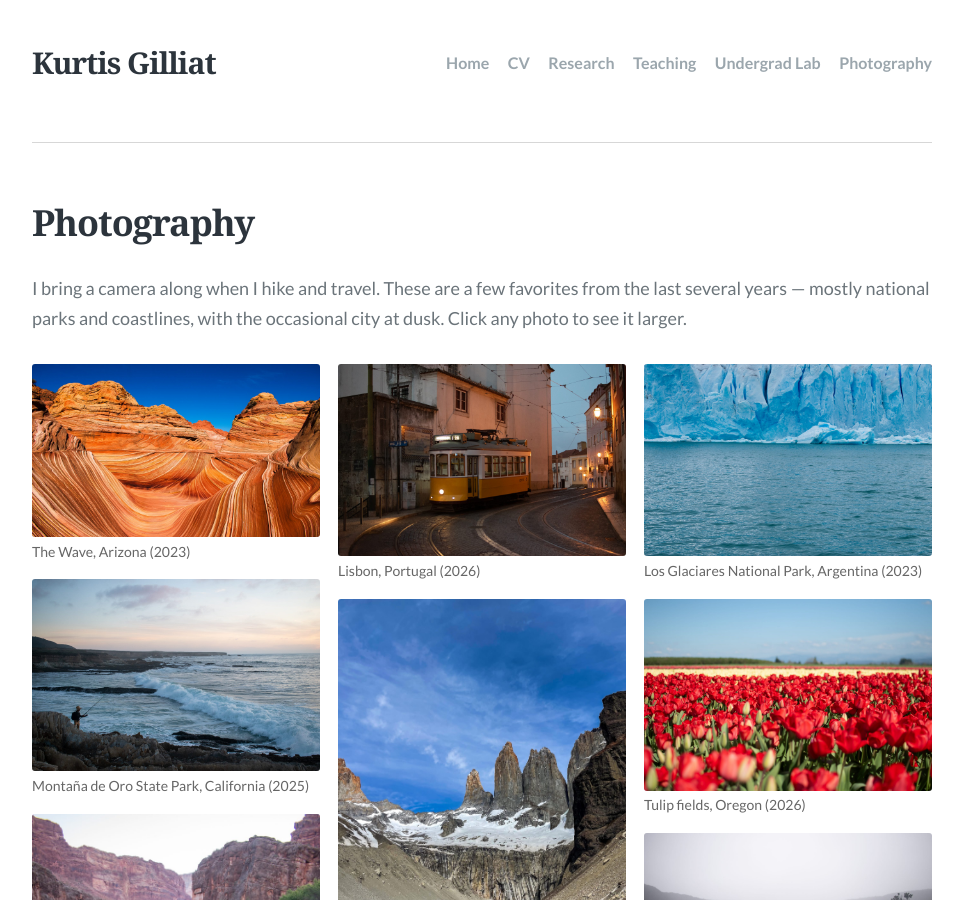
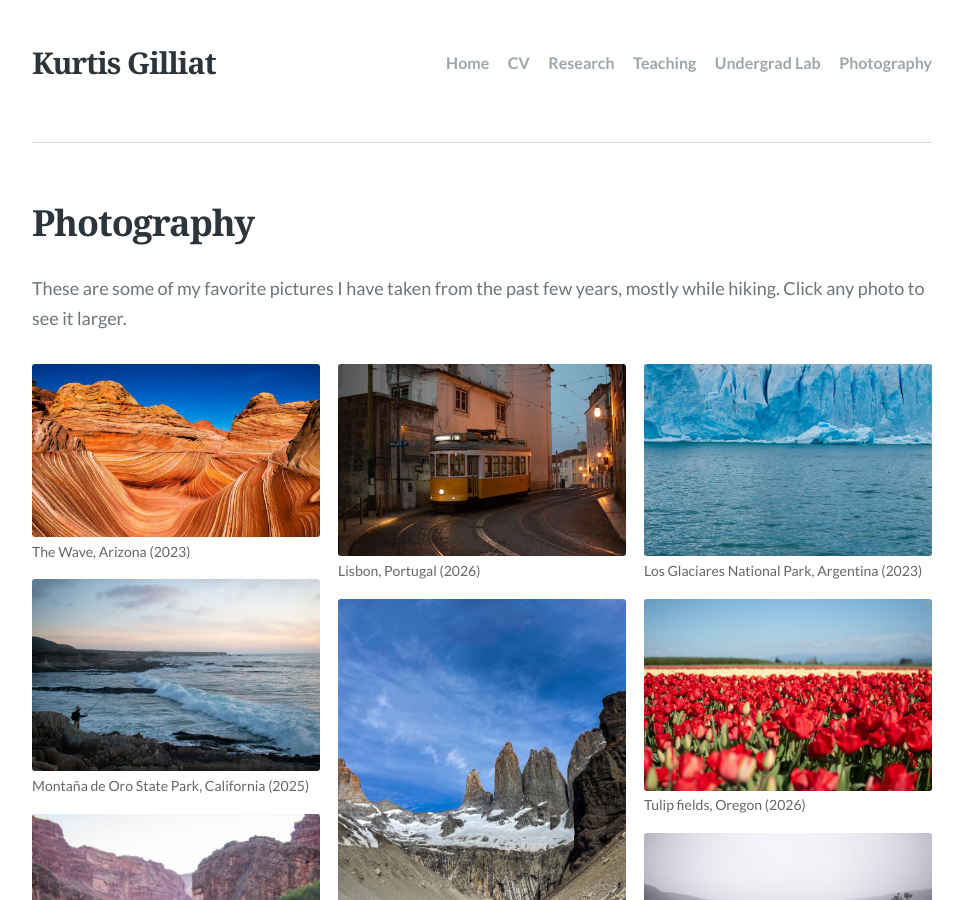
Before and after one commit to kgilliat/kgilliat.github.io, a Jekyll site: the page built from photography.md, in a window 1280 px wide and 900 px high. Shown: the whole window, without its empty margins (158-1121 px from the left). Built offline with Jekyll 4.4.1, drawn with Linux system fonts in a browser that asks for light colours.

Commit message:
Reword photography page intro
Co-Authored-By: Claude Opus 5 (1M context) <noreply@anthropic.com>

```diff
--- a/photography.md
+++ b/photography.md
@@ -37,7 +37,7 @@ title: Photography
   }
 </style>
 
-<p class="gallery-intro">I bring a camera along when I hike and travel. These are a few favorites from the last several years &mdash; mostly national parks and coastlines, with the occasional city at dusk. Click any photo to see it larger.</p>
+<p class="gallery-intro">These are some of my favorite pictures I have taken from the past few years, mostly while hiking. Click any photo to see it larger.</p>
 
 <div class="gallery">
   <figure>
```
